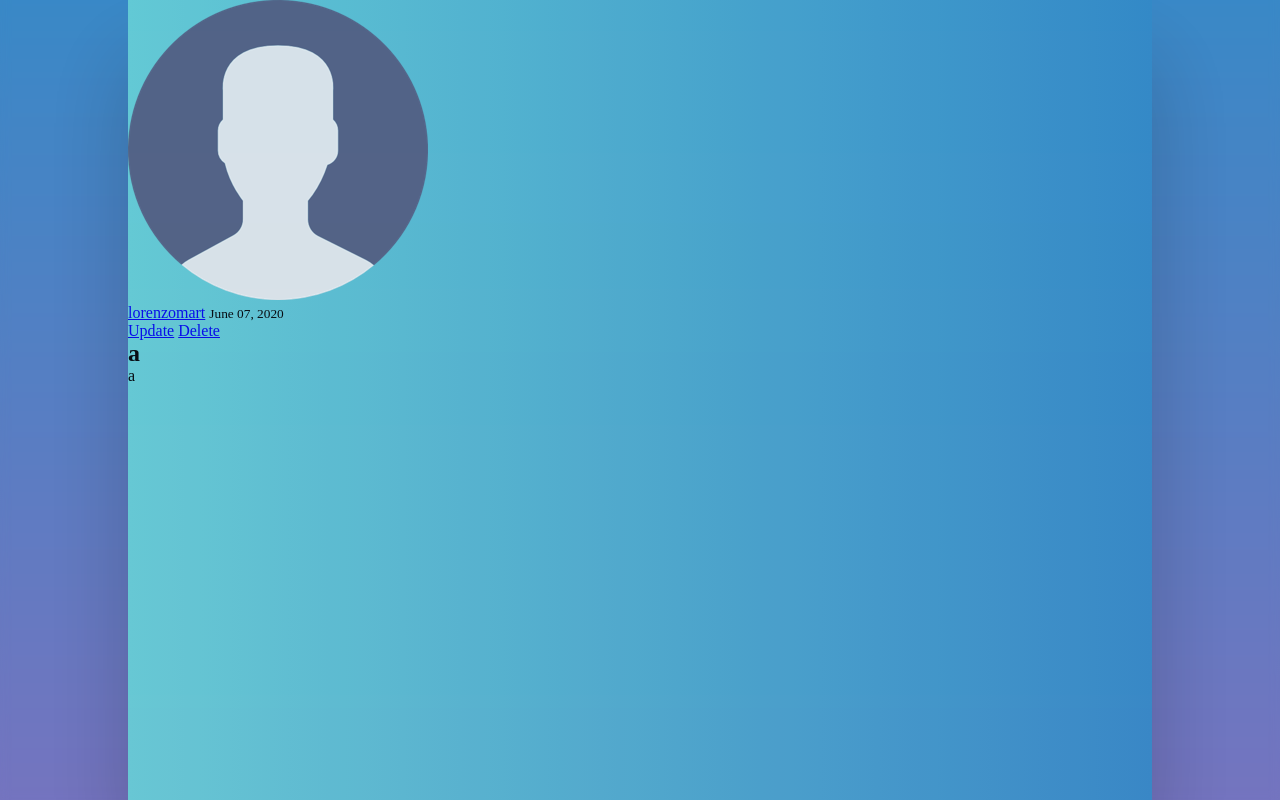
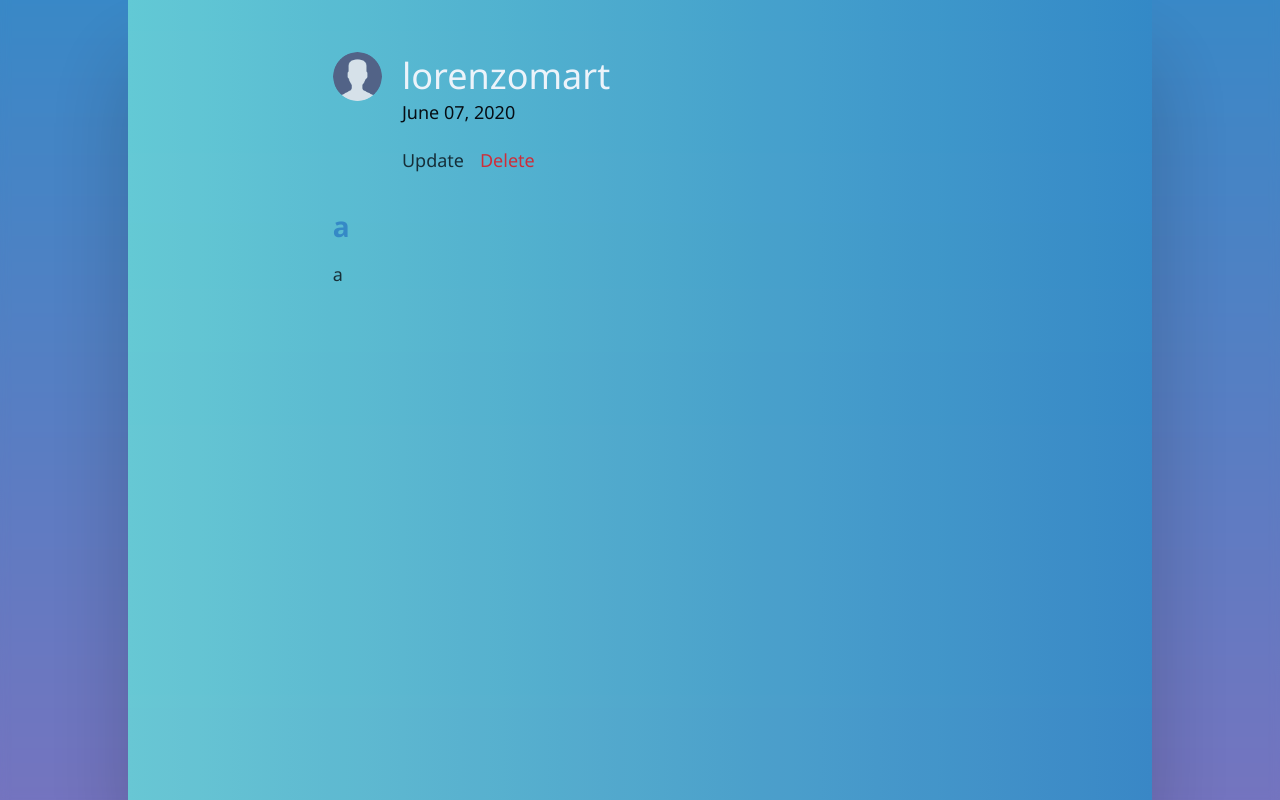
Before and after one commit to lorenzowind/CodeHelpers, a Django app: page /post/7/ in a window 1280 px wide. Shown: the part 68-868 px from the top of the page. Run offline with Django 3.2, Linux system fonts and the light colour scheme; a user stored in the database is signed in; data comes from the database, SQL or seed files in the repository; both versions use the stored data as it was after the commit.

Commit message:
Post detail and form css added

```diff
--- a/project_code_helpers/code_helpers/static/code_helpers/home.css
+++ b/project_code_helpers/code_helpers/static/code_helpers/home.css
@@ -101,7 +101,6 @@
     white-space: nowrap;
     overflow: hidden;
     text-overflow: ellipsis;
-    max-width: 40ch;
 }
 
 .page-control {
@@ -123,7 +122,7 @@
     color: #000000;
 }
 
-@media screen and (min-width: 950px) {
+@media screen and (min-width: 1050px) {
     .article-info-title {
         font-size: 20px;
     }
@@ -137,31 +136,19 @@
         margin-left: 20%;
         margin-right: 20%;
     }
-}
-
-@media screen and (min-width: 950px) {
-    .article-info-title {
-        font-size: 16px;
-    }
 
     .article-info-content {
-        font-size: 13px;
-    }
-
-    .section-container {
-        width: 74%;
-        margin-left: 13%;
-        margin-right: 13%;
+        max-width: 40ch;
     }
 }
 
-@media screen and (max-width: 600px) {
+@media screen and (max-width: 1050px) {
     .article-info-title {
         font-size: 13px;
     }
 
     .article-info-content {
-        font-size: 9px;
+        font-size: 12px;
     }
 
     .section-container {
@@ -169,4 +156,8 @@
         margin-left: 7%;
         margin-right: 7%;
     }
+
+    .article-info-content {
+        max-width: 30ch;
+    }
 }
--- /dev/null
+++ b/project_code_helpers/code_helpers/static/code_helpers/post_detail.css
@@ -0,0 +1,173 @@
+.content-section-post-detail {
+    width: 60%;
+    margin-left: 20%;
+    margin-right: 20%;
+    padding-top: 5%;
+}
+
+.user-image {
+    border-radius: 100%;
+}
+
+.article-user-info-options {
+    vertical-align: top;
+}
+
+.post-detail-container {
+
+}
+
+.user-name {
+    font-family: 'Segoe UI', Tahoma, Geneva, Verdana, sans-serif;
+    font-weight: normal;
+    font-stretch: normal;
+    font-style: normal;
+    line-height: 1.34;
+    letter-spacing: normal;
+    color: #ffffff;
+    text-decoration: none;
+}
+
+.user-posted-date {
+    display: table-row;
+    font-family: 'Segoe UI', Tahoma, Geneva, Verdana, sans-serif;
+    font-weight: normal;
+    font-stretch: normal;
+    font-style: normal;
+    line-height: 1.34;
+    letter-spacing: normal;
+    color: #000000;
+    padding-left: 14px;
+}
+
+.button-post-container {
+    padding-top: 24px;
+    padding-bottom: 24px;
+}
+
+.button-update-post {
+    display: inline-block;
+}
+
+.button-delete-post {
+    display: inline-block;
+    padding-left: 12px;
+}
+
+.button-update-post a {
+    opacity: 0.8;
+    font-family: 'Segoe UI', Tahoma, Geneva, Verdana, sans-serif;
+    font-weight: normal;
+    font-stretch: normal;
+    font-style: normal;
+    line-height: 1.34;
+    letter-spacing: normal;
+    color: #000000;
+    text-decoration: none;
+}
+
+.button-delete-post a {
+    opacity: 0.8;
+    font-family: 'Segoe UI', Tahoma, Geneva, Verdana, sans-serif;
+    font-weight: normal;
+    font-stretch: normal;
+    font-style: normal;
+    line-height: 1.34;
+    letter-spacing: normal;
+    text-decoration: none;
+    color: #ff0000;
+}
+
+.post-detail-title {
+    font-family: 'Segoe UI', Tahoma, Geneva, Verdana, sans-serif;
+    font-size: 28px;
+    font-weight: bold;
+    font-stretch: normal;
+    font-style: normal;
+    line-height: 1.35;
+    letter-spacing: normal;
+    text-align: left;
+    color: #348ac7;
+    margin-top: 12px;
+    margin-bottom: 12px;
+}
+
+.post-detail-content {
+    opacity: 0.8;
+    font-family: 'Segoe UI', Tahoma, Geneva, Verdana, sans-serif;
+    font-size: 18px;
+    font-weight: normal;
+    font-stretch: normal;
+    font-style: normal;
+    line-height: 1.88;
+    letter-spacing: normal;
+    text-align: left;
+    color: #000000;
+    word-break: break-all;
+    word-wrap: break-word;
+    padding-bottom: 24px;
+}
+
+@media screen and (min-width: 950px) {
+    .user-image {
+        display: inline-block;
+        width: 8%;
+        height: 8%;
+    }
+
+    .article-user-info-options {
+        display: inline-block;
+        padding-left: 16px;
+    }
+
+    .user-name {
+        font-size: 36px;
+    }
+
+    .button-update-post a {
+        font-size: 18px;
+    }
+
+    .button-delete-post a {
+        font-size: 18px;
+    }
+
+    .user-posted-date {
+        font-size: 18px;
+    }
+
+    .post-detail-title {
+        font-size: 28px;
+    }
+
+    .post-detail-content {
+        font-size: 18px;
+    }
+}
+
+@media screen and (max-width: 950px) {
+    .user-image {
+        width: 16%;
+        height: 16%;
+    }
+
+    .button-update-post a {
+        font-size: 14px;
+    }
+
+    .button-delete-post a {
+        font-size: 14px;
+    }
+
+    .user-name {
+        font-size: 20px;
+    }
+
+    .post-detail-title {
+        font-size: 18px;
+    }
+
+    .post-detail-content {
+        font-size: 12px;
+    }
+}
--- a/project_code_helpers/code_helpers/templates/code_helpers/base.html
+++ b/project_code_helpers/code_helpers/templates/code_helpers/base.html
@@ -10,6 +10,8 @@
       <link rel="stylesheet" type="text/css" href="{% static 'code_helpers/home.css' %}">
       <link rel="stylesheet" type="text/css" href="{% static 'code_helpers/post_confirm_delete.css' %}">
       <link rel="stylesheet" type="text/css" href="{% static 'code_helpers/user_posts.css' %}">
+      <link rel="stylesheet" type="text/css" href="{% static 'code_helpers/post_detail.css' %}">
+      <link rel="stylesheet" type="text/css" href="{% static 'code_helpers/post_form.css' %}">
 
       <title>Code Helpers</title>
   </head>
--- a/project_code_helpers/code_helpers/templates/code_helpers/home.html
+++ b/project_code_helpers/code_helpers/templates/code_helpers/home.html
@@ -10,7 +10,7 @@
         <div class="section-body-container">
           <div class="article-info-data">
             <a href="{% url 'user-posts' post.author.username %}">{{ post.author }}</a>
-            <small class="article-info-date">{{ post.date_posted|date:"F d, Y" }}</small>
+            <small>{{ post.date_posted|date:"F d, Y" }}</small>
           </div>
           <h2><a class="article-info-title" href="{% url 'post-detail' post.id %}">{{ post.title }}</a></h2>
           <p class="article-info-content">{{ post.content }}</p>
--- a/project_code_helpers/code_helpers/templates/code_helpers/post_detail.html
+++ b/project_code_helpers/code_helpers/templates/code_helpers/post_detail.html
@@ -1,20 +1,26 @@
 {% extends "code_helpers/base.html" %}
 {% block content %}
-  <article class="media content-section">
-    <img class="rounded-circle article-img" src="{{ object.author.profile.image.url }}">
-    <div class="media-body">
-      <div class="article-metadata">
-        <a class="mr-2" href="{% url 'user-posts' object.author.username %}">{{ object.author }}</a>
-        <small class="text-muted">{{ object.date_posted|date:"F d, Y" }}</small>
+  <article class="content-section-post-detail">
+    <div class="user-options-container">
+      <img class="user-image" src="{{ object.author.profile.image.url }}">
+      <div class="article-user-info-options">
+        <a class="user-name" href="{% url 'user-posts' object.author.username %}">{{ object.author }}</a>
+        <small class="user-posted-date">{{ object.date_posted|date:"F d, Y" }}</small>
         {% if object.author == user %}
-          <div>
-            <a class="btn btn-secondary btn-sm mt-1 mb-1" href="{% url 'post-update' object.id %}">Update</a>
-            <a class="btn btn-danger btn-sm mt-1 mb-1" href="{% url 'post-delete' object.id %}">Delete</a>
+          <div class="button-post-container">
+            <div class="button-update-post"]>
+              <a href="{% url 'post-update' object.id %}">Update</a>
+            </div>
+            <div class="button-delete-post">
+              <a href="{% url 'post-delete' object.id %}">Delete</a>
+            </div>
           </div>
         {% endif %}
       </div>
-      <h2 class="article-title">{{ object.title }}</h2>
-      <p class="article-content">{{ object.content }}</p>
+    </div>
+    <div class="post-detail-container">
+      <h2 class="post-detail-title">{{ object.title }}</h2>
+      <p class="post-detail-content">{{ object.content }}</p>
     </div>
   </article>
 {% endblock content %}
```
Also changed, not shown: project_code_helpers/code_helpers/static/code_helpers/post_form.css (added, +129 -0 lines), project_code_helpers/code_helpers/templates/code_helpers/post_form.html (+24 -6 lines), project_code_helpers/db.sqlite3.
